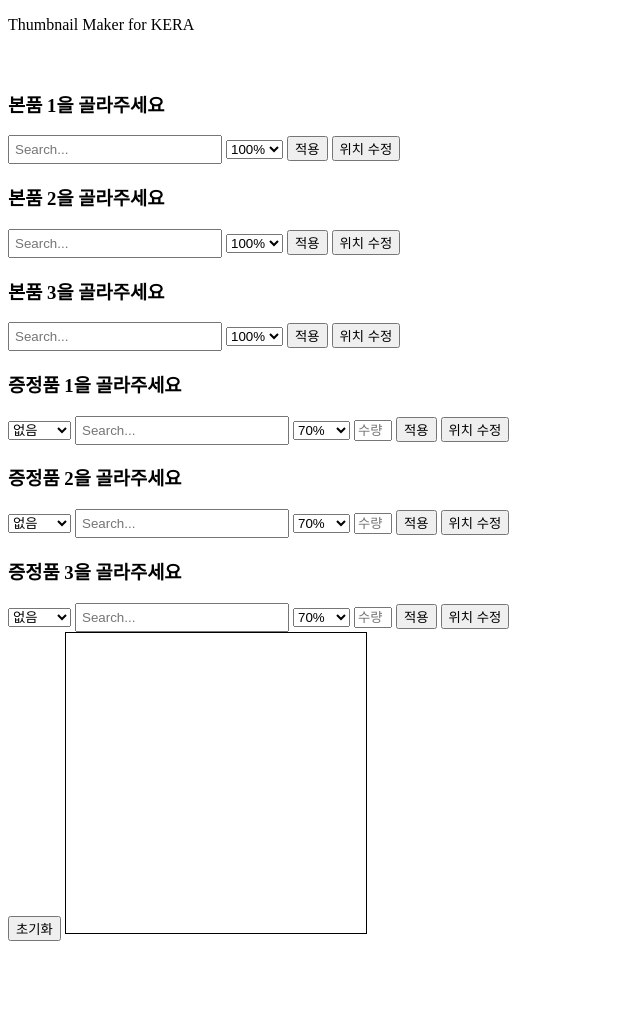
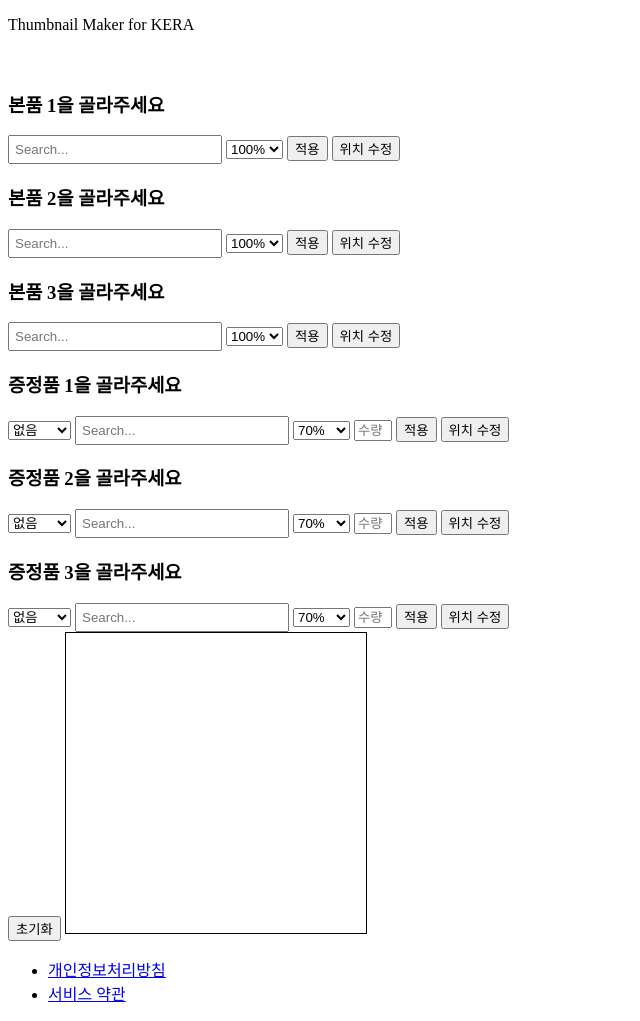
Before and after one commit to supportpark98/my-webapp, a plain HTML site: page index.html in a window 1280 px wide. Shown: the whole page, without its empty margins (0-640 px from the left). Before the commit the page ends 954 px from the top, so only its background shows below. Drawn offline with Linux system fonts and the light colour scheme.

Commit message:
Update index.html

```diff
--- a/index.html
+++ b/index.html
@@ -35,9 +35,9 @@
       background-color: #f1f1f1;
     }
   </style>
-</head>
-<body>
+
   <p>Thumbnail Maker for KERA</p>
+
 
   <button id="authorize_button" onclick="handleAuthClick()" aria-label="Authorize">Authorize</button>
   <button id="signout_button" onclick="handleSignoutClick()" aria-label="Sign Out">Sign Out</button>
@@ -115,6 +115,15 @@
 
   <pre id="content" style="white-space: pre-wrap;"></pre>
   <div id="selection_message"></div>
+
+</head>
+<body>
+  <nav>
+    <ul>
+      <li><a href="https://supportpark98.github.io/my-webapp/privacy-policy.html">개인정보처리방침</a></li>
+      <li><a href="https://supportpark98.github.io/my-webapp/terms-of-service.html">서비스 약관</a></li>
+    </ul>
+  </nav>
 
   <script type="text/javascript">
     const CLIENT_ID = '888045994195-72bc9t9j9ms022nd2evfq0cfthrajqjp.apps.googleusercontent.com';
```
